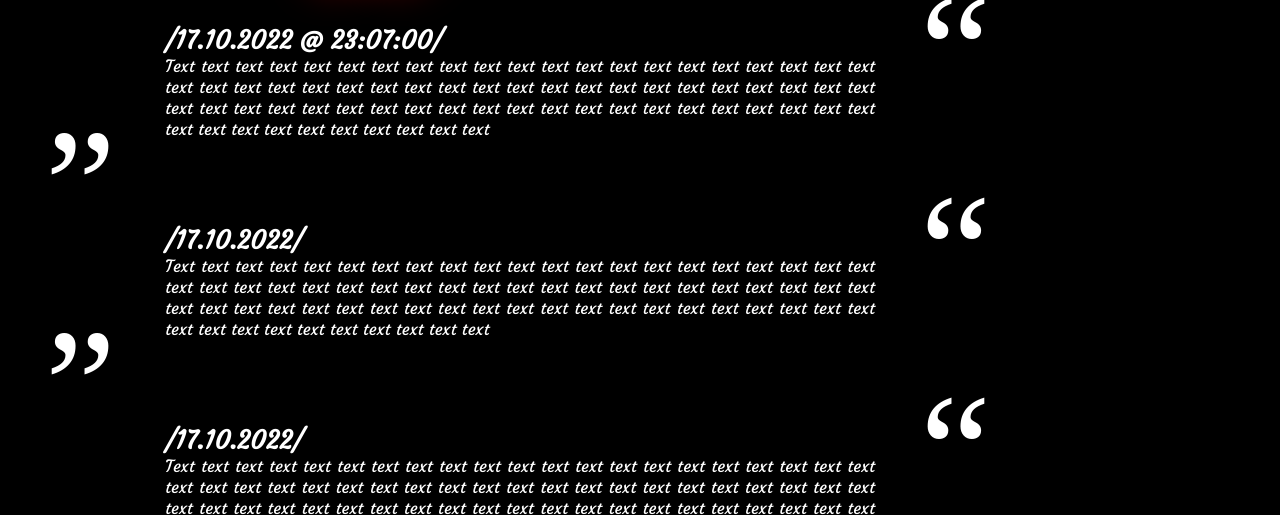
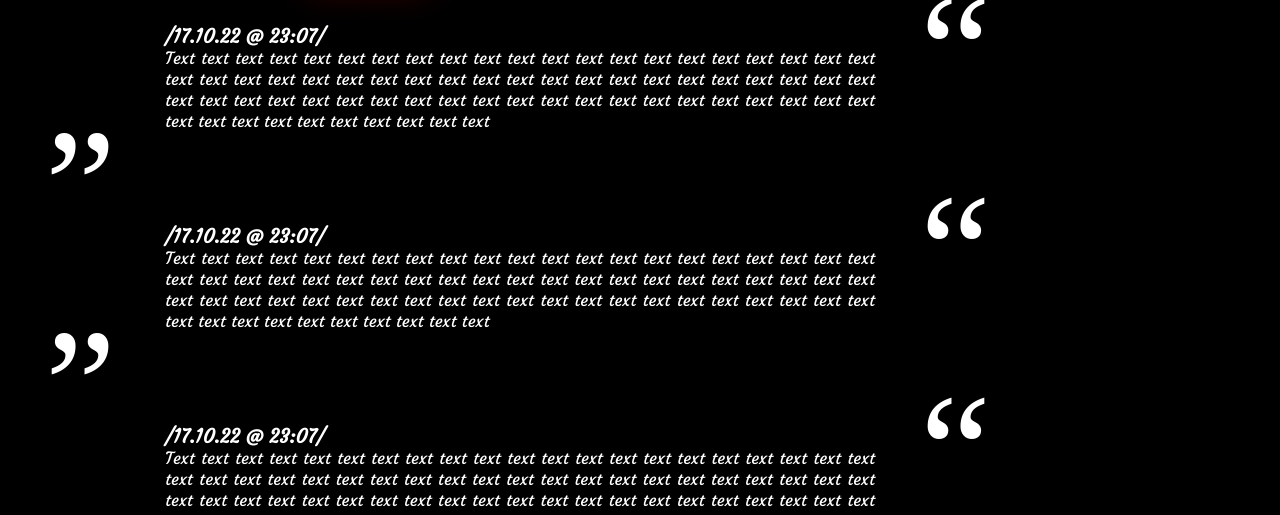
Before and after one commit to berlinlab/skizzen, a plain HTML site: page index.html in a window 1280 px wide. Shown: the part 277-792 px from the top of the page. Drawn offline with Linux system fonts and the light colour scheme.

Commit message:
Update of files

```diff
--- a/index.html
+++ b/index.html
@@ -20,7 +20,7 @@
     <section>
         <aside>„</aside>
         <article>
-            <h2>/17.10.2022 @ 23:07:00/</h2>
+            <h2>/17.10.22 @ 23:07/</h2>
             Text text text text text text text text text text text text text text text text text text text text text text text text text text text text text text text text text text text text text text text text text text text text text text text text text text text text text text text text text text text text text text text text text text text text text text text text text
         </article>
         <aside>“</aside>
@@ -29,7 +29,7 @@
     <section>
         <aside>„</aside>
         <article>
-            <h2>/17.10.2022/</h2>
+            <h2>/17.10.22 @ 23:07/</h2>
             Text text text text text text text text text text text text text text text text text text text text text text text text text text text text text text text text text text text text text text text text text text text text text text text text text text text text text text text text text text text text text text text text text text text text text text text text text
         </article>
         <aside>“</aside>
@@ -38,7 +38,7 @@
     <section>
         <aside>„</aside>
         <article>
-            <h2>/17.10.2022/</h2>
+            <h2>/17.10.22 @ 23:07/</h2>
             Text text text text text text text text text text text text text text text text text text text text text text text text text text text text text text text text text text text text text text text text text text text text text text text text text text text text text text text text text text text text text text text text text text text text text text text text text
         </article>
         <aside>“</aside>
--- a/style.css
+++ b/style.css
@@ -84,6 +84,11 @@ section > article:hover {
     background-image: url("wrinkled-g897eda3c1_1920.jpg");
 }
 
+section > article > h2 {
+    text-align: left;
+    font-size: 1.2rem;
+}
+
 /*------------------------------------------------------------------------------*/
 
 nav {
```
